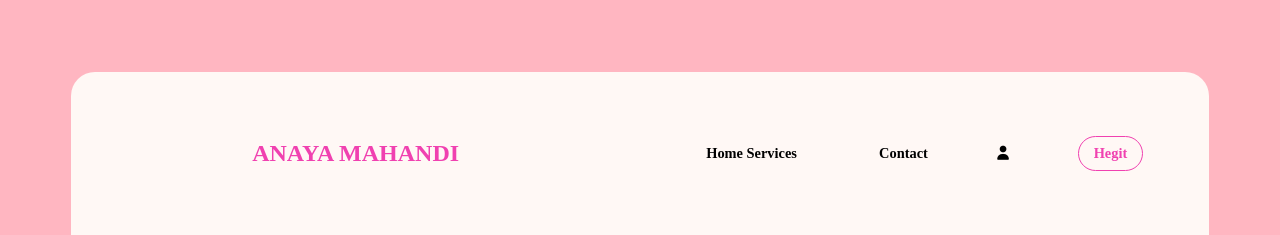
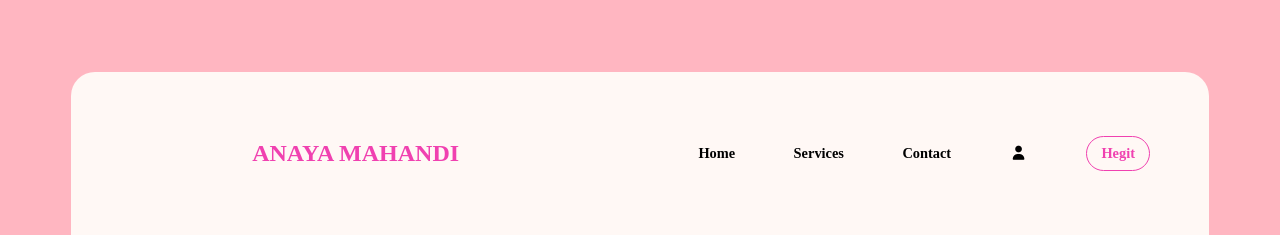
Before and after one commit to ytumer24-glitch/anaya-mehandi-makeup-site, a plain HTML site: page index.html in a window 1280 px wide. Shown: the top 235 px of the page. Drawn offline with Linux system fonts and the light colour scheme.

```diff
--- a/index.html
+++ b/index.html
@@ -15,8 +15,9 @@
 </div>
 <div class="navbar">
 
-    <a href="#home" id="home">Home Services</a>
-    <a href="#contact" id="contact">Contact</a>
+    <a href="#home">Home </a>
+    <a href="#services">Services</a>
+    <a href="#contact">Contact</a>
      <a><i class="fa-solid fa-user"></i></a>
      <a href="#hegit" id="hegit">Hegit</a>
 </div>
@@ -24,7 +25,7 @@
         <i class="fa-solid fa-bars"></i>
     </div>
     </div>
-    <div class="content">
+    <div id="home" class="content">
     <div class="mahandi">
         <h1>Mahandi Artist</h1>
         <p>Lorem ipsum dolor sit amet consectetur adipisicing elit. Voluptas, voluptate.
@@ -36,7 +37,7 @@
         <img src="images/bridal-mahandi-pc.jpg" alt="bridal-mahandi-pic">
     </div>
 </div>
-   <div class="card">
+   <div  id="services" class="card">
     <div id="card1">
       <h1> Bridal</h1>
       <h1 id="dark">Mahandi</h1>
@@ -53,7 +54,7 @@
       <button class="button">Book Now</button>
     </div>
    </div>
-   <div class="contact">
+   <div  id="contact" class="contact">
     <section id="contact-form">
         <h2>Contact Us</h2>
         <form id="contForm">
--- a/style.css
+++ b/style.css
@@ -4,6 +4,11 @@
     align-items: center;
     justify-content: center;
 }
+
+html {
+    scroll-behavior: smooth;
+}
+
 .container{
     margin-top: 4rem;
     height: 90%;
@@ -204,11 +209,7 @@
 .mahandi h1{
     font-size: 2rem;
 }
-/* img{
-    height : 17rem;
-    width: 17rem;
-    border-radius: 1rem;
-} */
+
 
 .contact {
     flex-direction: column;
```
